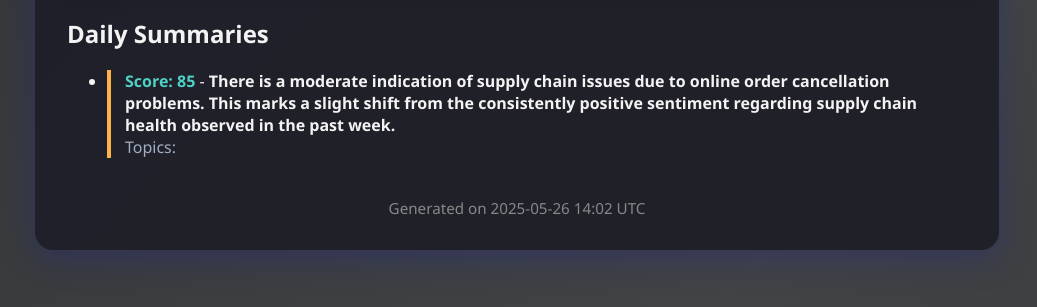
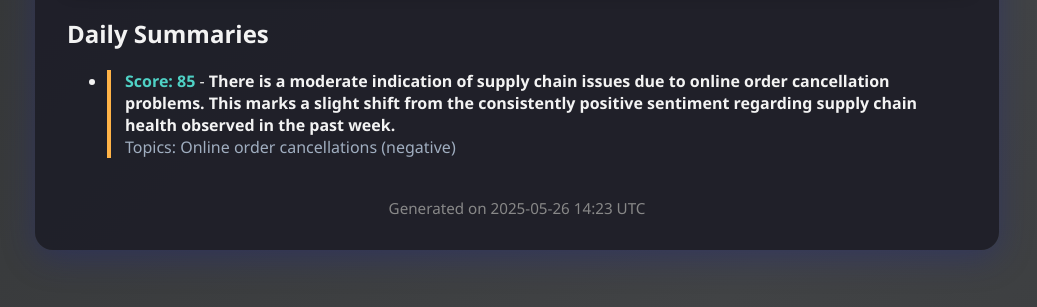
Before and after one commit to weiaiwayne/Economic-Vibe-Checker-public, a plain HTML site: page docs/2025-05-26.html in a window 1280 px wide. Shown: the part 533-840 px from the top of the page, without its empty margins (123-1160 px from the left). Drawn offline with Linux system fonts and the light colour scheme.

Commit message:
Archive daily output for 2025-05-26

```diff
--- a/docs/2025-05-26.html
+++ b/docs/2025-05-26.html
@@ -42,10 +42,11 @@
             <div class="summary-list">
                 <h2>Daily Summaries</h2>
                 <ul>
-    <li class='summary-item'><span class='score'>Score: 85</span> - <b>There is a moderate indication of supply chain issues due to online order cancellation problems. This marks a slight shift from the consistently positive sentiment regarding supply chain health observed in the past week.</b><br><span class='topics'>Topics: </span></li>
+
+<li class='summary-item'><span class='score'>Score: 85</span> - <b>There is a moderate indication of supply chain issues due to online order cancellation problems. This marks a slight shift from the consistently positive sentiment regarding supply chain health observed in the past week.</b><br><span class='topics'>Topics: Online order cancellations (negative)</span></li>
                 </ul>
             </div>
-            <footer>Generated on 2025-05-26 14:02 UTC</footer>
+            <footer>Generated on 2025-05-26 14:23 UTC</footer>
         </div>
     </body>
     </html>
```
